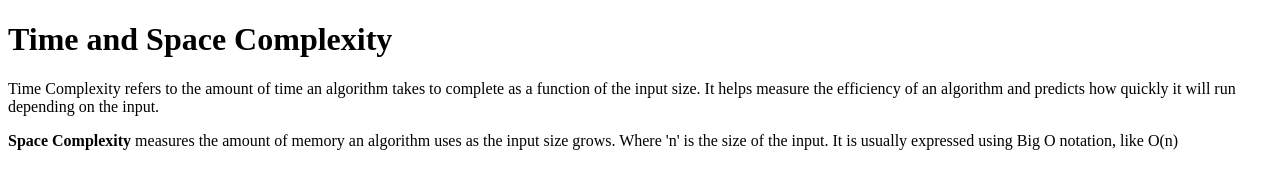
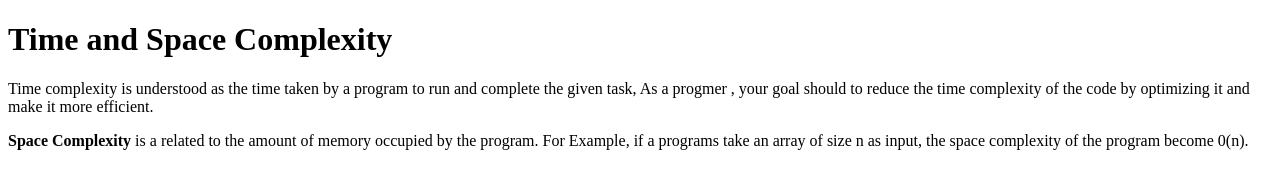
Before and after one commit to acciojob/time-and-space-complexity-Aabid404, a website: page main.html in a window 1280 px wide. Drawn offline with Linux system fonts and the light colour scheme.

Commit message:
created a submission

```diff
--- a/main.html
+++ b/main.html
@@ -9,8 +9,8 @@
 <body>
 	<!-- the entire body must be written by student -->
 	  <h1>Time and Space Complexity</h1>
-	  <p>Time Complexity refers to the amount of time an algorithm takes to complete as a function of the input size. It helps measure the efficiency of an algorithm and predicts how quickly it will run depending on the input.</p>
-	  <p><b>Space Complexity</b> measures the amount of memory an algorithm uses as the input size grows. Where 'n' is the size of the input. It is usually expressed using Big O notation, like O(n)</p>
+	  <p>Time complexity is understood as the time taken by a program to run and complete the given task, As a progmer , your goal should to reduce the time complexity of the code by optimizing it and make it more efficient.</p>
+	  <p><b>Space Complexity</b> is a related to the amount of memory occupied by the program. For Example, if a programs take an array of size n as input, the space complexity of the program become 0(n).</p>
 
     <script type="text/javascript" src="./script.js">
 </script>
```
